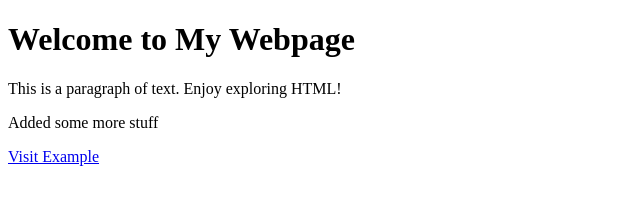
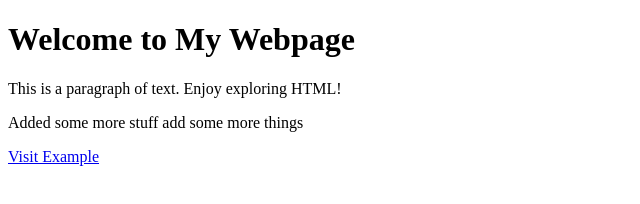
Before and after one commit to Dilosho/Git_learn, a plain HTML site: page index.html in a window 1280 px wide. Shown: the whole page, without its empty margins (0-640 px from the left). Drawn offline with Linux system fonts and the light colour scheme.

Commit message:
add more to index file

```diff
--- a/index.html
+++ b/index.html
@@ -8,7 +8,9 @@
 <body>
     <h1>Welcome to My Webpage</h1>
     <p>This is a paragraph of text. Enjoy exploring HTML!</p>
-    <p> Added some more stuff</p>
+    <p> Added some more stuff
+        add some more things
+    </p>
     <a href="https://www.example.com" target="_blank">Visit Example</a>
 </body>
 </html>
```
